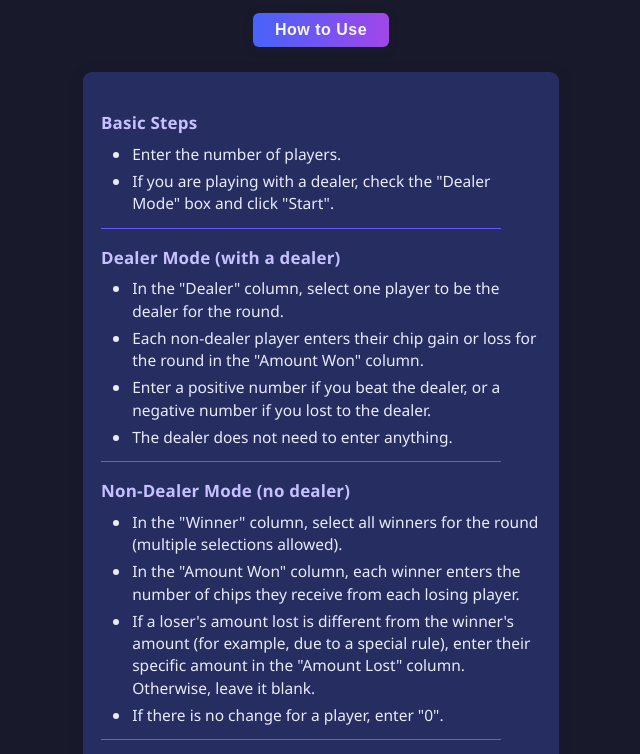
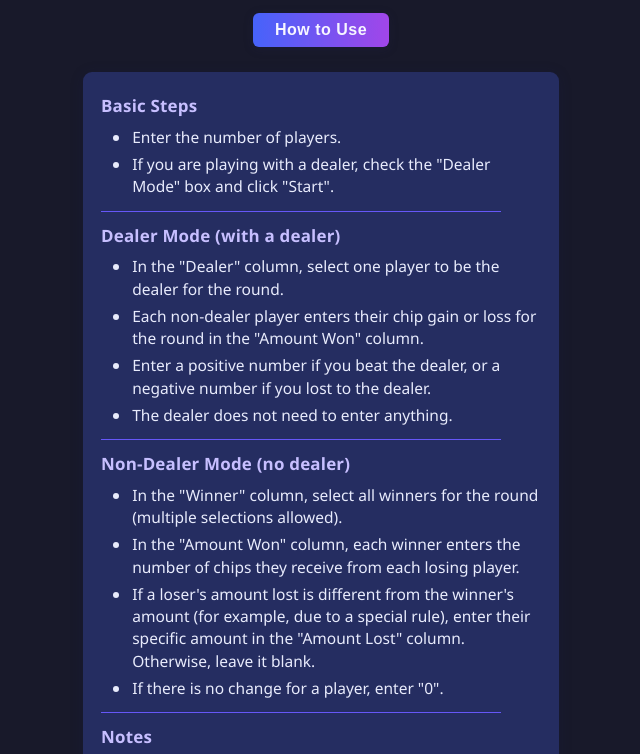
Before and after one commit to Murai-01/Chip-Calculator, a plain HTML site: page index.html in a window 1280 px wide. Both pictures are taken after a click on the button "How to Use". Shown: the top 754 px of the page, without its empty margins (319-959 px from the left). Drawn offline with Linux system fonts and the light colour scheme.

Commit message:
Update style.css

```diff
--- a/style.css
+++ b/style.css
@@ -169,7 +169,7 @@ input[type="checkbox"] {
     text-align: center;
 }
 #usageArea h3 {
-    margin: 17px 0 7px 0;
+    margin: 0 0 7px 0;
     font-size: 1.07em;
     color: #c7bfff;
     font-weight: bold;
```
